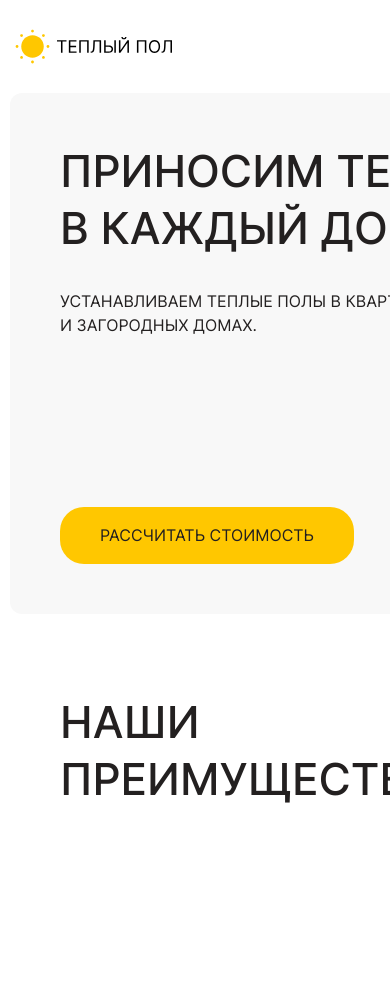
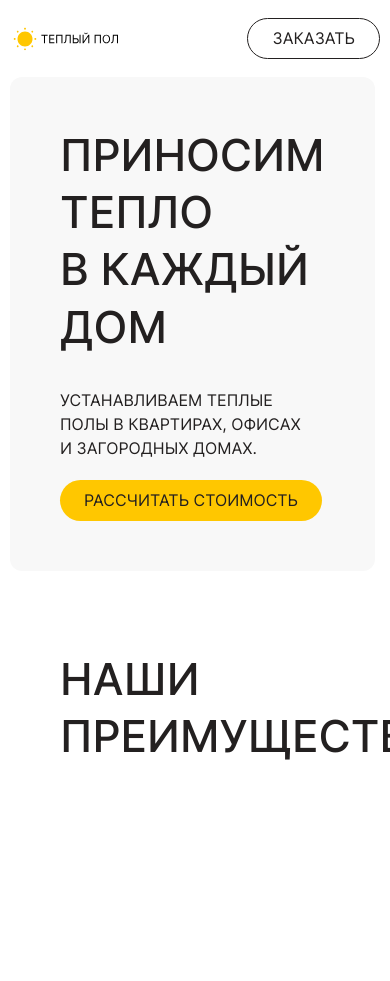
Before and after one commit to akrVin/warm_floor, a website built with webpack: page src/index.html in a window 390 px wide. Shown: the top 981 px of the page. Built offline with nearby package versions, Linux system fonts and the light colour scheme.

Commit message:
added media to header

```diff
--- a/src/style/_style.scss
+++ b/src/style/_style.scss
@@ -2,6 +2,7 @@
 @import 'default/mixins.scss';
 @import 'default/vars.scss';
 @import 'default/default.scss';
+@import 'components/logo.scss';
 @import '_fonts.scss';
 @import 'components/header/header.scss';
 @import 'components/main/main.scss';
--- a/src/style/components/header/_header.scss
+++ b/src/style/components/header/_header.scss
@@ -21,11 +21,5 @@
 			background-color: $lightYellow;
 			border: 1px solid  $darkYellow;
 		}
-		&:disabled {
-			background-color: transparent;
-			border: 1px solid  $lightGreyDarken;
-			color: $grey;
-			cursor: default;
-		}
 	}
 }
--- /dev/null
+++ b/src/style/components/logo.scss
@@ -0,0 +1,6 @@
+@media (max-width: 768px) {
+  .logo {
+    max-height: 30px;
+    max-width: 124px;
+  }
+}
--- a/src/style/components/main/components/button.scss
+++ b/src/style/components/main/components/button.scss
@@ -5,3 +5,9 @@
   @include font( 16px, 19px, $colorDark, $fontName, 400 );
   text-transform: uppercase;
 }
+
+@media (max-width: 768px) {
+  .btn {
+    padding: 10px 24px;
+  }
+}
--- a/src/style/default/default.scss
+++ b/src/style/default/default.scss
@@ -47,7 +47,7 @@ section {
 // }
 
 .container {
-  width: 1190px;
+  max-width: 1190px;
   margin: 0 auto;
 }
 
```
